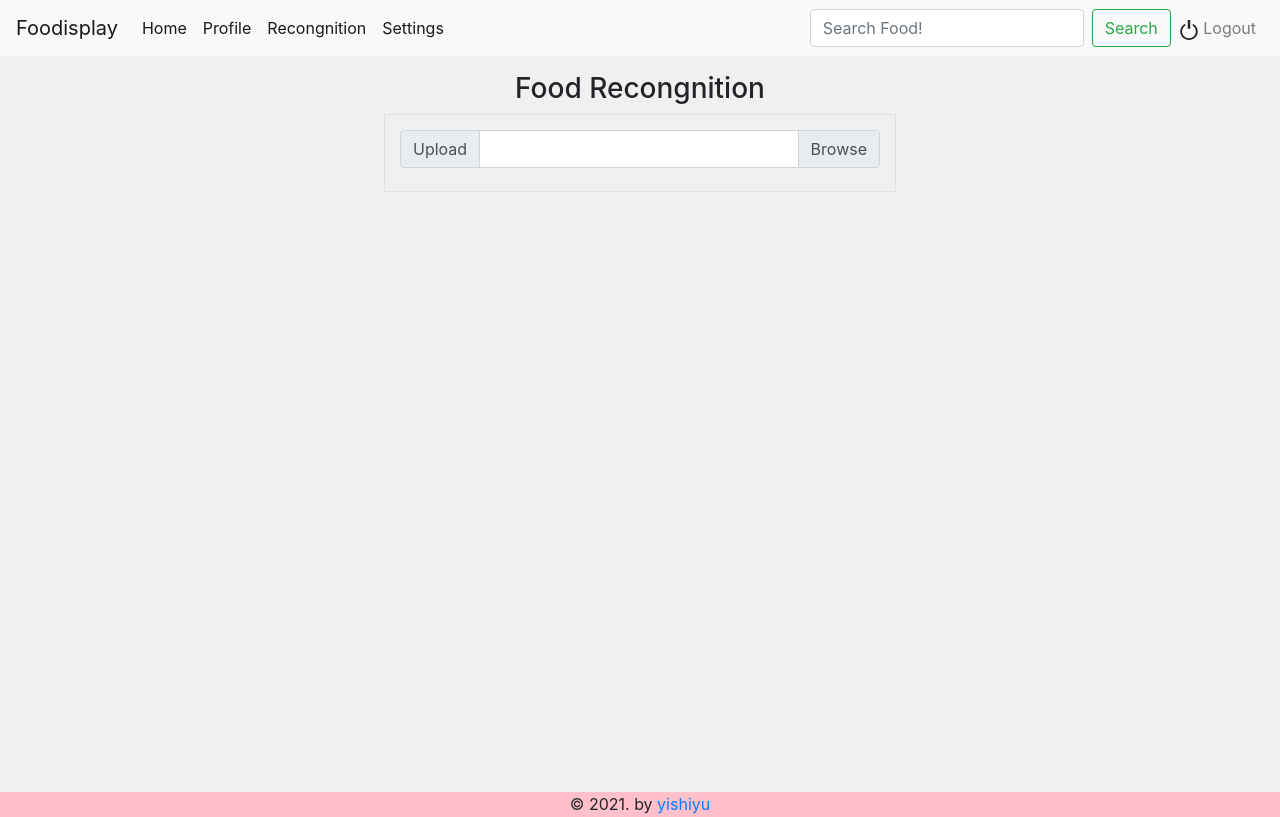
After one commit to yishiyu/foodisplay, a Flask app: page /recongnition in a window 1280 px wide. The commit adds this page. Run offline with Flask 2, Linux system fonts and the light colour scheme; the visitor is signed in with stand-in values (Sample User, id 1); parts of the project's set-up code (start-up, migrations or seed data) failed here and were passed over; some libraries are stand-ins or nearby versions.

Commit message:
图片上传框架

```diff
--- a/foodisplay/templates/base.html
+++ b/foodisplay/templates/base.html
@@ -43,6 +43,12 @@
           <li class="nav-item active">
             <a class="nav-link" href="/profile">
               Profile
+              <span class="sr-only">(current)</span>
+            </a>
+          </li>
+          <li class="nav-item active">
+            <a class="nav-link" href="/recongnition">
+              Recongnition
               <span class="sr-only">(current)</span>
             </a>
           </li>
--- /dev/null
+++ b/foodisplay/templates/recongnition.html
@@ -0,0 +1,44 @@
+{% extends 'base.html' %}
+<!-- 填充父类留出的部分 -->
+{% block content %}
+
+<div>
+  <div style="text-align: center">
+    <h3>Food Recongnition</h3>
+  </div>
+
+  <!-- 上传图片 -->
+  <div
+    class="settings-box border"
+    style="
+      margin: 0 30%;
+      align-self: center;
+      text-align: left;
+      padding: 15px 15px 15px 15px;
+    "
+  >
+    <form method="post">
+      <div class="input-group mb-2">
+        <div class="input-group-prepend">
+          <input
+            class="input-group-text"
+            type="submit"
+            name="submit"
+            value="Upload"
+          />
+        </div>
+        <div class="custom-file">
+          <input
+            name="file"
+            type="file"
+            class="custom-file-input"
+            id="InputFile"
+          />
+          <label class="custom-file-label" for="InputFile"></label>
+        </div>
+      </div>
+    </form>
+  </div>
+</div>
+
+{% endblock %}
--- a/foodisplay/views.py
+++ b/foodisplay/views.py
@@ -104,3 +104,10 @@ def settings():
 @login_required
 def profile():
     return render_template('profile.html')
+
+
+@app.route('/recongnition', methods=['GET', 'POST'])
+@login_required
+def recongnition():
+
+    return render_template('recongnition.html')
```
Also changed, not shown: foodisplay/templates/settings.html (+16 -2 lines).
